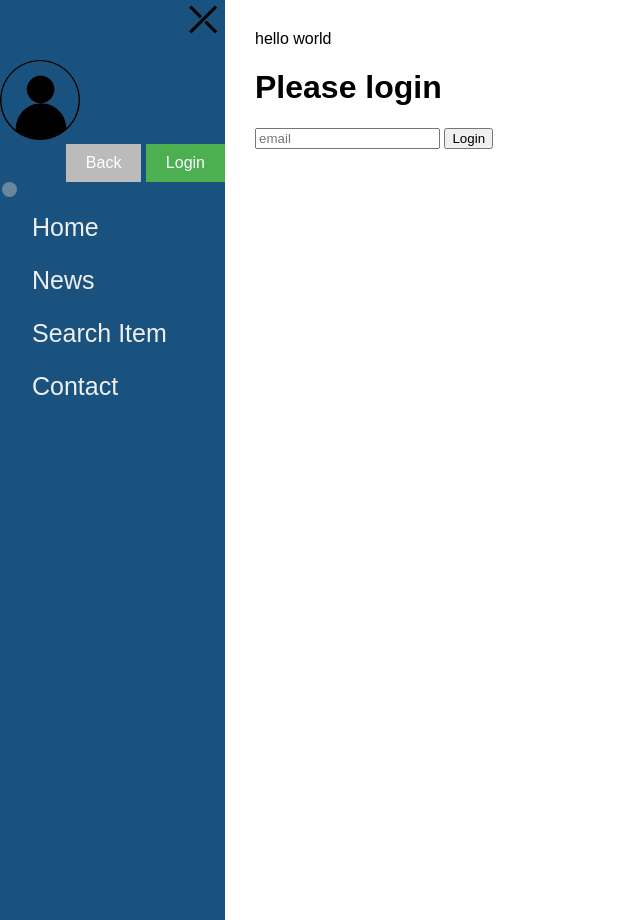
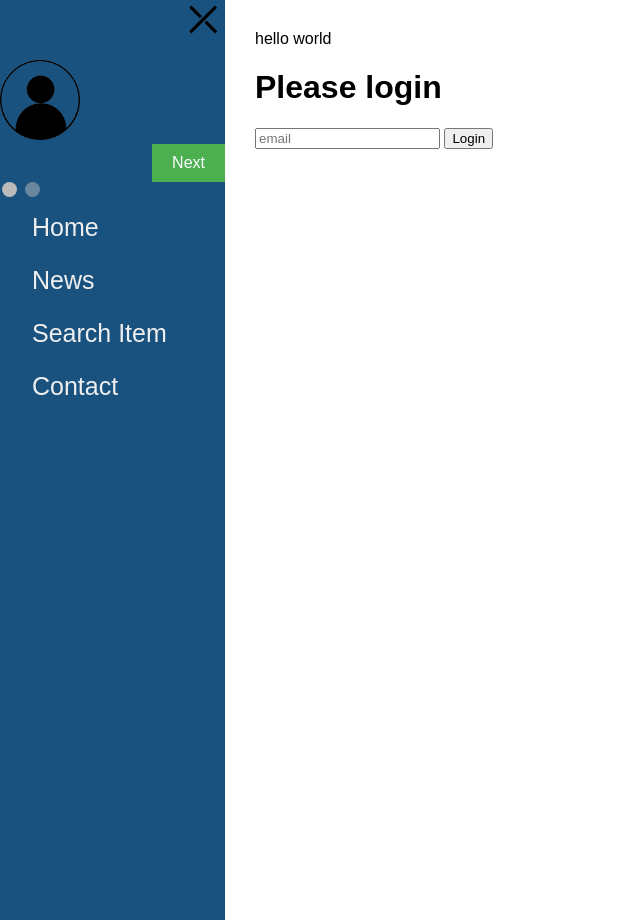
Before and after one commit to B46qqq/saien, a Flask app: page /login in a window 1280 px wide. Shown: the whole page, without its empty margins (0-640 px from the left). Run offline with Flask 2, Linux system fonts and the light colour scheme; the visitor is signed in with stand-in values (Sample User, id 1).

Commit message:
general sidebar login is done, css is needed

```diff
--- a/saien/static/js/base.js
+++ b/saien/static/js/base.js
@@ -63,21 +63,29 @@ function showTab(n) {
     var x = document.getElementsByClassName("tab");
     x[n].style.display = "block";
     if (n == 0){
-        document.getElementsByClassName("login_section_back").style.display = "none";
+        document.getElementsByClassName("login_section_back")[0].style.display = "none";
     } else {
-        document.getElementsByClassName("login_section_back").style.display = "inline";
+        document.getElementsByClassName("login_section_back")[0].style.display = "inline";
     }
 
     if (n == (x.length - 1)){
-        document.getElementsByClassName("login_section_next").innerHTML = "Submit";
+        document.getElementsByClassName("login_section_next")[0].innerHTML = "Submit";
     } else {
-        document.getElementsByClassName("login_section_next").innerHTML = "Next";
+        document.getElementsByClassName("login_section_next")[0].innerHTML = "Next";
     }
     updateStepIndicator(n);
 }
 
 function nextPrev(n) {
-
+    var x = document.getElementsByClassName("tab");
+    if (n == 1 && !validateForm()) return false;
+    x[currentTab].style.display = "none";
+    currentTab = currentTab + n;
+    if (currentTab >= x.length){
+        console.log("submission !");
+        return false;
+    }
+    showTab(currentTab);
 }
 
 function updateStepIndicator(n) {
@@ -87,3 +95,20 @@ function updateStepIndicator(n) {
     }
     x[n].className += " active";
 }
+
+function validateForm() {
+    var x, y, i, valid = true;
+    x = document.getElementsByClassName("tab");
+    y = x[currentTab].getElementsByTagName("input");
+
+    for (i = 0; i < y.length; ++i){
+        if (y[i].value == ""){
+            y[i].className += "invalid";
+            valid = false;
+        }
+    }
+
+    if (valid)
+        document.getElementsByClassName("step")[currentTab].className += " finished";
+    return valid;
+}
--- a/saien/templates/base_bg_sb.html
+++ b/saien/templates/base_bg_sb.html
@@ -7,7 +7,6 @@
               charset="utf-8">
         <title>Saien</title>
         <link rel="stylesheet" href="{{ url_for('static', filename='css/base.css') }}">
-
     </head>
 
     <body>
@@ -46,7 +45,7 @@
                             </div>
                         </div>
 
-                        <div class="login_section_indicator"
+                        <div class="login_section_indicator">
                             <span class="step"></span>
                             <span class="step"></span>
                         </div>
```
